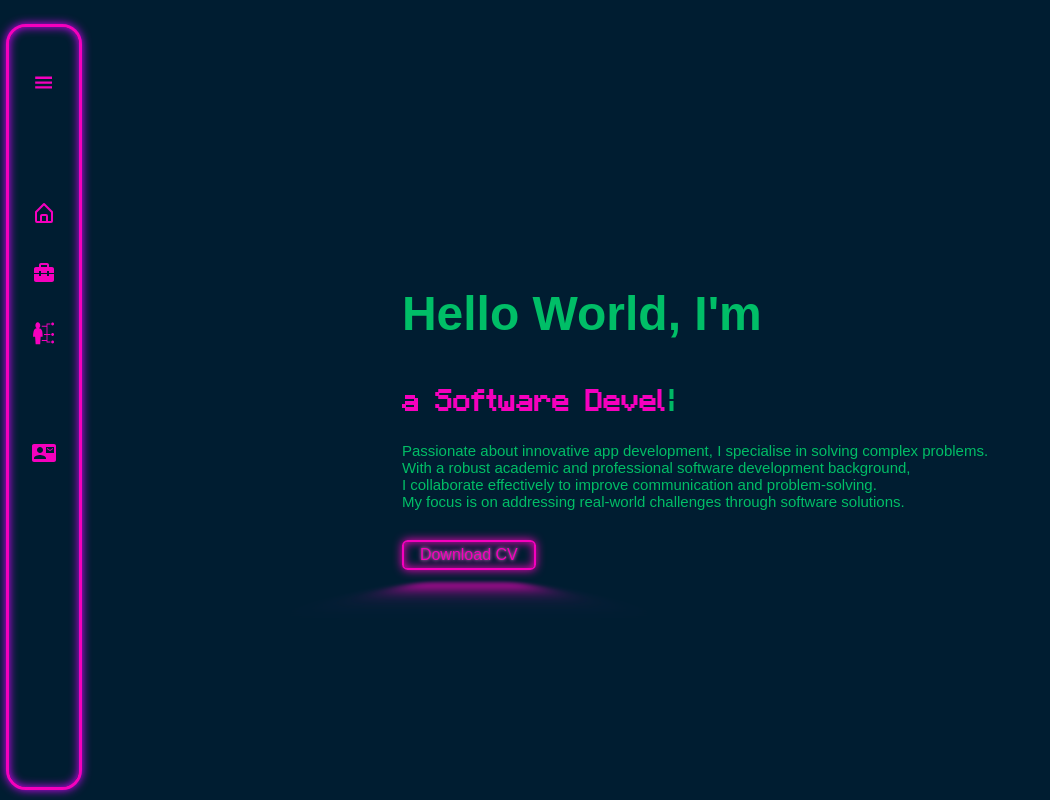
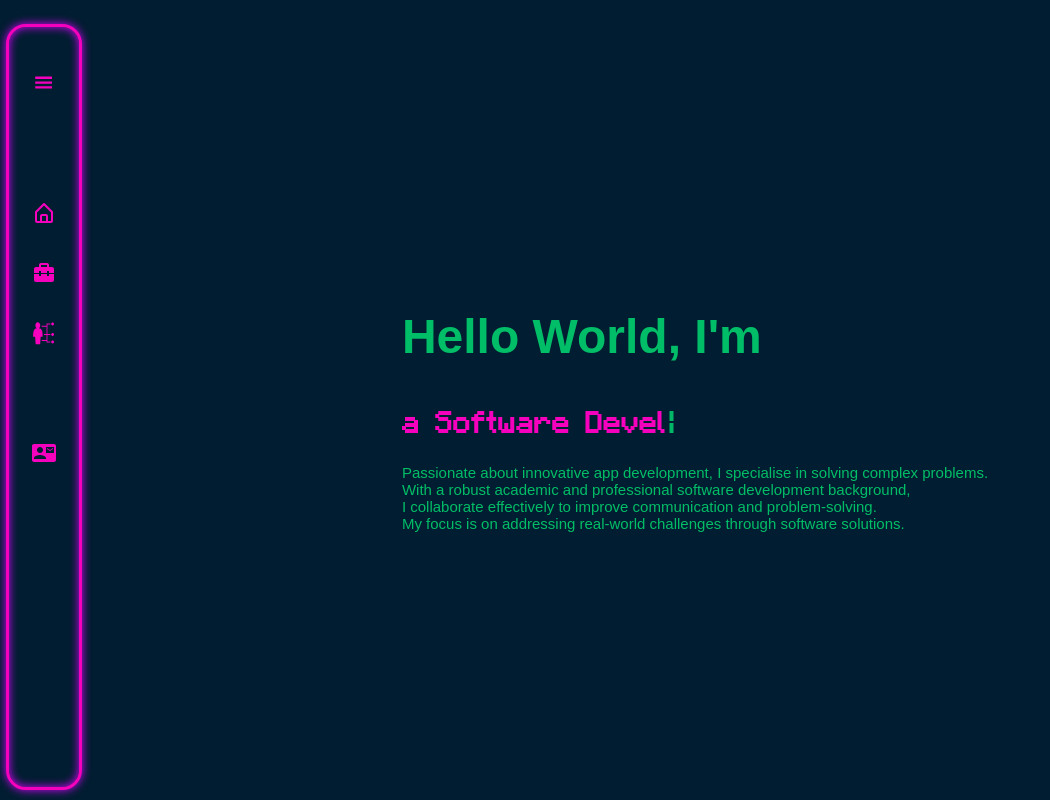
Before and after one commit to JasperHo1228/MyPortfolio, a React (Create React App) app: page / in a window 1280 px wide. Shown: the top 800 px of the page, without its empty margins (0-1050 px from the left). Built offline with nearby package versions, Linux system fonts and the light colour scheme; some icons are missing.

Commit message:
Delete CV

```diff
--- a/src/Home/Home.js
+++ b/src/Home/Home.js
@@ -1,7 +1,6 @@
 import React, { useState, useEffect } from 'react';
 import {useTypewriter, Cursor} from 'react-simple-typewriter';
 import '../style/home.css'
-import CV from '../asset/CV/Jasper.pdf'
 
 function Home(){
     const [text] =  useTypewriter({
@@ -50,9 +49,7 @@ function Home(){
                                        I collaborate effectively to improve communication and problem-solving.<br/>
                                        My focus is on addressing real-world challenges through software solutions.
                </p>
-                  <a href={CV}
-                          className='Download_CV'  target='_blank'
-                          rel='noopener noreferrer'>Download CV</a>
+
                   </div>
             </div>
 
```
